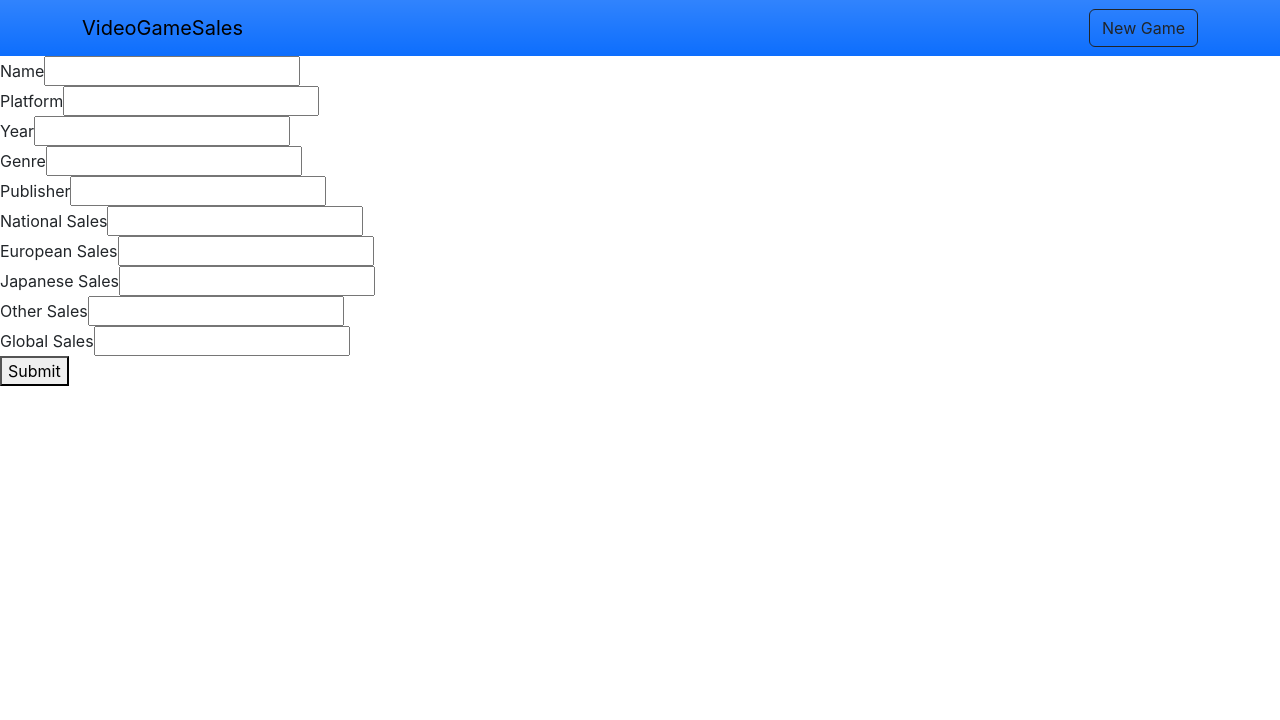
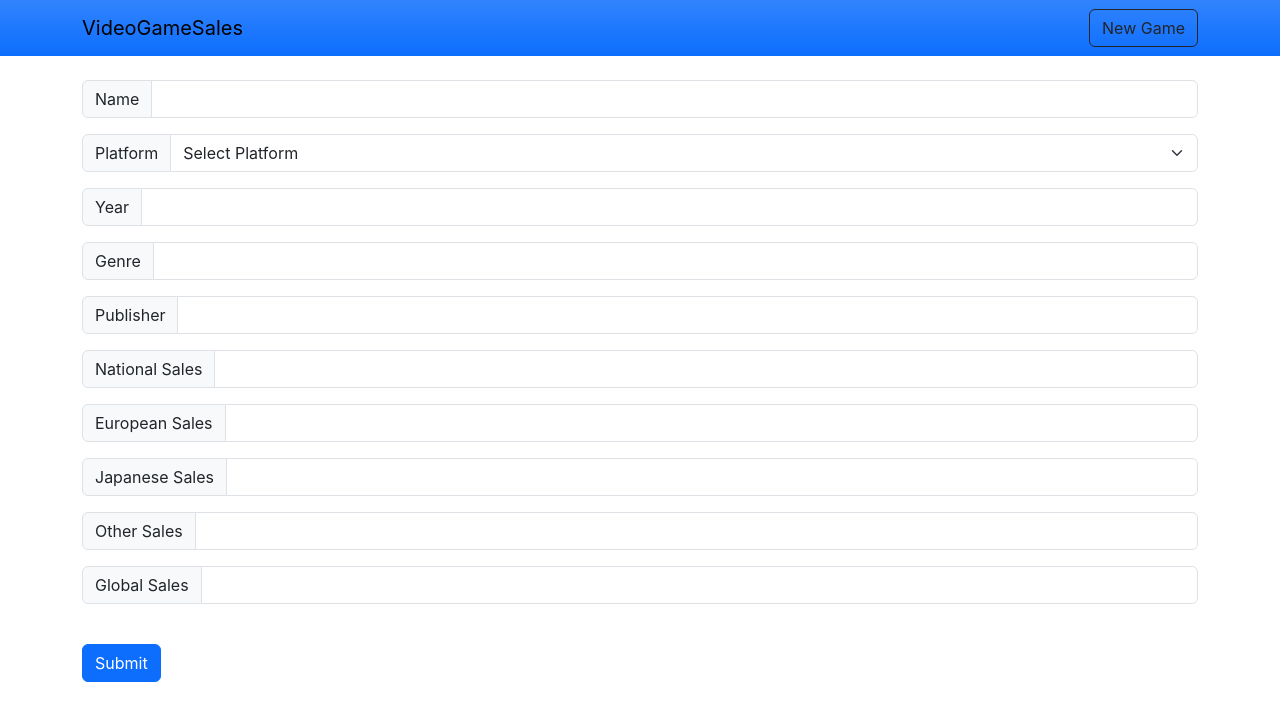
Before and after one commit to naomipate/Project-Single-Resource-Steam-Store, a React (Create React App) app in the folder Steam-Store-front-end/steam-frontend/: page /new-game in a window 1280 px wide. Shown: the top 720 px of the page. Built offline with nearby package versions, Linux system fonts and the light colour scheme.

Commit message:
Fixed table data-AB

```diff
--- a/Steam-Store-front-end/steam-frontend/src/components/BarChart/BarChart.js
+++ b/Steam-Store-front-end/steam-frontend/src/components/BarChart/BarChart.js
@@ -17,37 +17,18 @@ function BarChart() {
 
   useEffect(() => {
     handleSalesData();
-  }, []);
+  }, [topTwenty]);
 
   async function handleSalesData() {
-    if (topTwenty !== 0) {
+    if (topTwenty.length !== 0) {
       const labelsArr = topTwenty.map(({ name }) => name);
       const salesArr = topTwenty.map(({ global_sales }) => global_sales);
-      console.log(labelsArr);
-      console.log(salesArr);
+      // console.log(labelsArr);
+      // console.log(salesArr);
       setChartData(salesArr);
       setLabels(labelsArr);
     }
   }
-
-  // function BarChartComp() {
-  //   const localData = {
-  //     labels: labels,
-  //     datasets: [
-  //       {
-  //         id: 1,
-  //         label: "Global Sales (Millions)",
-  //         data: chartData,
-  //       },
-  //     ],
-  //   };
-  //   return (
-  //     <Bar
-  //       // datasetIdKey="id"
-  //       data={localData}
-  //     />
-  //   );
-  // }
 
   function BarChartComp() {
     const localData = {
--- a/Steam-Store-front-end/steam-frontend/src/components/EditGame/EditGame.js
+++ b/Steam-Store-front-end/steam-frontend/src/components/EditGame/EditGame.js
@@ -5,6 +5,39 @@ import { useNavigate, useParams } from "react-router-dom";
 function EditGame() {
   const navigate = useNavigate();
   const { id } = useParams();
+
+  const [platformOpt] = useState([
+    "2600",
+    "3DO",
+    "3DS",
+    "DC",
+    "DS",
+    "GB",
+    "GBA",
+    "GC",
+    "GEN",
+    "GG",
+    "N64",
+    "NES",
+    "NG",
+    "PC",
+    "PCFX",
+    "PS",
+    "PS2",
+    "PS3",
+    "PS4",
+    "PSP",
+    "PSV",
+    "SAT",
+    "SCD",
+    "SNES",
+    "TG16",
+    "Wii",
+    "WiiU",
+    "WS",
+    "X360",
+    "XOne",
+  ]);
 
   const [game, setGame] = useState({
     rank: "",
@@ -60,9 +93,9 @@ function EditGame() {
   }
 
   return (
-    <div>
+    <div className="container">
       <form onSubmit={handleSubmit}>
-        <div>
+        <div className="mb-3">
           <label>Name</label>
           <input
             required
--- a/Steam-Store-front-end/steam-frontend/src/components/Home/Home.js
+++ b/Steam-Store-front-end/steam-frontend/src/components/Home/Home.js
@@ -49,7 +49,7 @@ function Home() {
   useEffect(() => {
     checkPagination();
     //fetchData();
-    console.log(topTwenty);
+    //console.log(topTwenty);
     if (isNextPage) {
       grabTopTen(lastIndex);
     } else {
@@ -96,11 +96,10 @@ function Home() {
       const firstItem = response[0];
       setLastIndex(Number(lastItem.id));
       setFirstIndex(Number(firstItem.id) - 20);
-      // console.log(lastItem);
+      console.log(lastItem);
       if (firstItem.rank === 1) {
         setTopTwenty(response);
       }
-
       setGameArray(response);
       setIsLoading(false);
     } catch (error) {
@@ -110,6 +109,7 @@ function Home() {
 
   return (
     <div className="container">
+      <br />
       <BarChartContext.Provider value={barChartContextValue}>
         <BarChart />
       </BarChartContext.Provider>
--- a/Steam-Store-front-end/steam-frontend/src/components/NewGame/NewGame.js
+++ b/Steam-Store-front-end/steam-frontend/src/components/NewGame/NewGame.js
@@ -4,6 +4,38 @@ import { useNavigate } from "react-router-dom";
 
 function NewGame() {
   let navigate = useNavigate();
+  const [platformOpt] = useState([
+    "2600",
+    "3DO",
+    "3DS",
+    "DC",
+    "DS",
+    "GB",
+    "GBA",
+    "GC",
+    "GEN",
+    "GG",
+    "N64",
+    "NES",
+    "NG",
+    "PC",
+    "PCFX",
+    "PS",
+    "PS2",
+    "PS3",
+    "PS4",
+    "PSP",
+    "PSV",
+    "SAT",
+    "SCD",
+    "SNES",
+    "TG16",
+    "Wii",
+    "WiiU",
+    "WS",
+    "X360",
+    "XOne",
+  ]);
 
   const [game, setGame] = useState({
     rank: "",
@@ -28,7 +60,6 @@ function NewGame() {
       setGame({
         name: "",
         rank: "",
-        name: "",
         platform: "",
         year: "",
         genre: "",
@@ -52,11 +83,13 @@ function NewGame() {
   }
 
   return (
-    <div>
+    <div className="container">
+      <br />
       <form onSubmit={createTheGame}>
-        <div>
-          <label>Name</label>
+        <div className="input-group mb-3">
+          <label className="input-group-text">Name</label>
           <input
+            className="form-control"
             required
             type="text"
             name="name"
@@ -65,20 +98,36 @@ function NewGame() {
             value={game.name}
           />
         </div>
-        <div>
-          <label>Platform</label>
+        <div
+          className="input-group mb-3"
+          //className="input-group mb-3"
+        >
+          <label className="input-group-text">Platform</label>
+          <select className="form-select">
+            <option defaultValue={""}>Select Platform</option>
+            {platformOpt.map((item, index) => {
+              return (
+                <option key={index} value={item}>
+                  {item}
+                </option>
+              );
+            })}
+          </select>
+          {/* <label className="input-group-text">Platform</label>
           <input
+            className="form-control"
             required
             type="text"
             name="platform"
             id="platform"
             onChange={(e) => handleOnchange(e.target.id, e.target.value)}
             value={game.platform}
-          />
+          /> */}
         </div>
-        <div>
-          <label>Year</label>
+        <div className="input-group mb-3">
+          <label className="input-group-text">Year</label>
           <input
+            className="form-control"
             required
             type="text"
             name="year"
@@ -87,9 +136,10 @@ function NewGame() {
             value={game.year}
           />
         </div>
-        <div>
-          <label>Genre</label>
+        <div className="input-group mb-3">
+          <label className="input-group-text">Genre</label>
           <input
+            className="form-control"
             type="text"
             name="genre"
             id="genre"
@@ -97,9 +147,10 @@ function NewGame() {
             value={game.genre}
           />
         </div>
-        <div>
-          <label>Publisher</label>
+        <div className="input-group mb-3">
+          <label className="input-group-text">Publisher</label>
           <input
+            className="form-control"
             type="text"
             name="publisher"
             id="publisher"
@@ -107,9 +158,10 @@ function NewGame() {
             value={game.publisher}
           />
         </div>
-        <div>
-          <label>National Sales</label>
+        <div className="input-group mb-3">
+          <label className="input-group-text">National Sales</label>
           <input
+            className="form-control"
             type="text"
             name="na_sales"
             id="na_sales"
@@ -117,9 +169,10 @@ function NewGame() {
             value={game.na_sales}
           />
         </div>
-        <div>
-          <label>European Sales</label>
+        <div className="input-group mb-3">
+          <label className="input-group-text">European Sales</label>
           <input
+            className="form-control"
             type="text"
             name="eu_sales"
             id="eu_sales"
@@ -127,9 +180,10 @@ function NewGame() {
             value={game.eu_sales}
           />
         </div>
-        <div>
-          <label>Japanese Sales</label>
+        <div className="input-group mb-3">
+          <label className="input-group-text">Japanese Sales</label>
           <input
+            className="form-control"
             type="text"
             name="jp_sales"
             id="jp_sales"
@@ -137,9 +191,10 @@ function NewGame() {
             value={game.jp_sales}
           />
         </div>
-        <div>
-          <label>Other Sales</label>
+        <div className="input-group mb-3">
+          <label className="input-group-text ">Other Sales</label>
           <input
+            className="form-control"
             type="text"
             name="other_sales"
             id="other_sales"
@@ -147,9 +202,10 @@ function NewGame() {
             value={game.other_sales}
           />
         </div>
-        <div>
-          <label>Global Sales</label>
+        <div className="input-group mb-3">
+          <label className="input-group-text">Global Sales</label>
           <input
+            className="form-control"
             required
             type="text"
             name="global_sales"
@@ -158,7 +214,8 @@ function NewGame() {
             value={game.global_sales}
           />
         </div>
-        <button>Submit</button>
+        <br />
+        <button className="btn btn-primary">Submit</button>
       </form>
     </div>
   );
--- a/Steam-Store-front-end/steam-frontend/src/components/common/context/context.js
+++ b/Steam-Store-front-end/steam-frontend/src/components/common/context/context.js
@@ -4,3 +4,5 @@ import React from "react";
 export const PaginationContext = React.createContext({});
 
 export const BarChartContext = React.createContext({});
+
+export const PlatformContext = React.createContext({});
```
Also changed, not shown: 1 other file (tests, documents, lock files or other folders).
